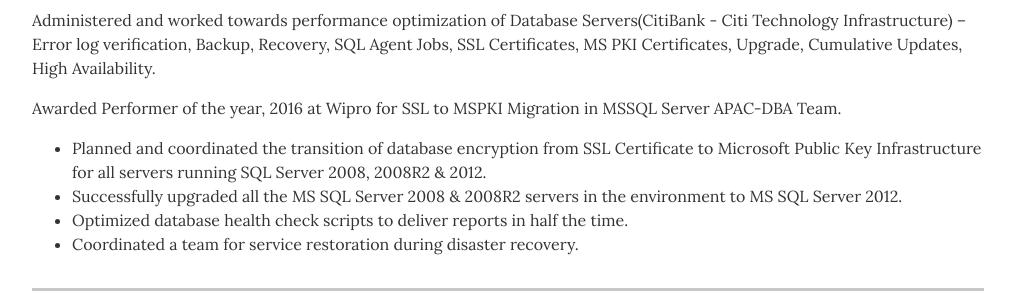
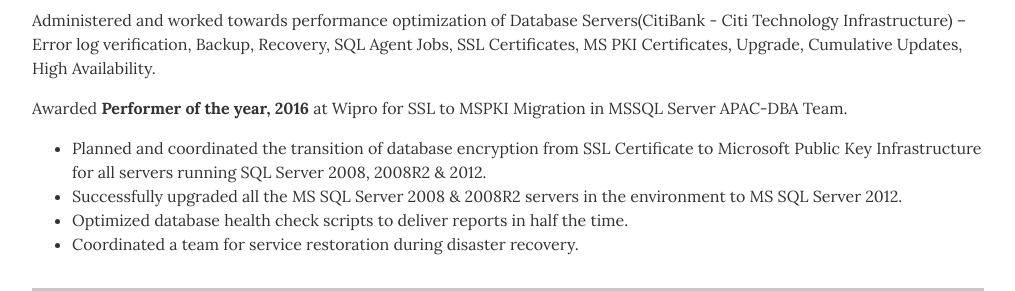
Before and after one commit to mohanakrishnavh/mohanakrishnavh.github.io, a Jekyll site: the page index.html, which Jekyll copies as it is, in a window 1280 px wide and 900 px high, scrolled down 3054 px. Shown: the part 169-460 px from the top of the window, without its empty margins (132-1147 px from the left). Built offline with Jekyll 4.4.1, drawn with Linux system fonts in a browser that asks for light colours.

```diff
--- a/index.html
+++ b/index.html
@@ -270,7 +270,7 @@ to learn from the training set and reported accuracy on the test set for differe
           <h3 class="resume-item-title" itemprop="name">Wipro Technologies</h3>
           <h4 class="resume-item-details" itemprop="description">Project Engineer &bull; Nov, 2013 &mdash; June 2016</h4>
           <p class="resume-item-copy">Administered and worked towards performance optimization of Database Servers(CitiBank - Citi Technology Infrastructure) – Error log verification, Backup, Recovery, SQL Agent Jobs, SSL Certificates, MS PKI Certificates, Upgrade, Cumulative Updates, High Availability.
-		</p><p>Awarded Performer of the year, 2016 at Wipro for SSL to MSPKI Migration in MSSQL Server APAC-DBA Team.
+		</p><p>Awarded <b>Performer of the year, 2016</b> at Wipro for SSL to MSPKI Migration in MSSQL Server APAC-DBA Team.
 </p>
           <ul class="resume-item-list">
             <li>Planned and coordinated the transition of database encryption from SSL Certificate to Microsoft Public Key Infrastructure for all servers running SQL Server 2008, 2008R2 & 2012.</li>
```
